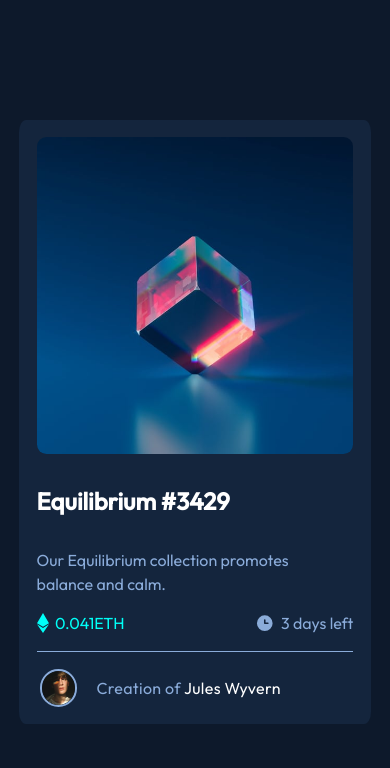
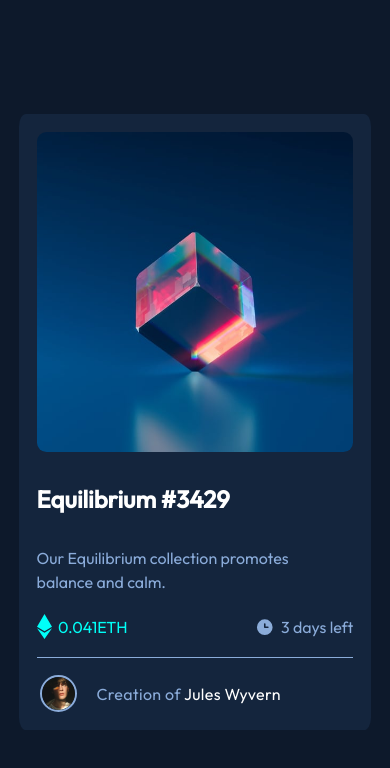
Before and after one commit to ShahbaazX786/NFT-card-component, a plain HTML site: page index.html in a window 390 px wide. Drawn offline with Linux system fonts and the light colour scheme.

Commit message:
made it responsive enough to maintain its shape even in smaller screens.

```diff
--- a/styles.css
+++ b/styles.css
@@ -27,18 +27,20 @@ body{
 }
 
 article{
-    margin: 5% 0;
+    margin: 4% 0;
     max-width: 22rem;
-    height: auto;
+    height: max-content;
     border-radius: 2%;
     background: var(--Very-dark-blue2);
 }
 
-img,svg{
+img{
     display: block;
     width: 100%;
-    height: auto;
+    height: 38vh;
+    object-fit:cover;
 }
+
 
 .top{
     color: var(--Very-dark-blue);
@@ -91,6 +93,7 @@ h1:hover{
     font-family: inherit;
     color: var(--Soft-blue);
     line-height: 1.5rem;
+    margin-bottom: 1%;
 }
 
 .middle{
@@ -102,14 +105,15 @@ h1:hover{
     padding: 0 5%;
 }
 
-.svg{
-    max-width: 12px;
+.svg {
+    width: 15px;
+    height: auto;
 }
 
 .svg2{
     width: 20px;
+    height: auto;
 }
-
 
 .price{
     color: var(--Cyan);
@@ -138,6 +142,7 @@ h1:hover{
 
 .owner-img{
     width: 12%;
+    height: auto;
     border: 2px solid var(--Soft-blue);
     border-radius: 50%;
 }
```
